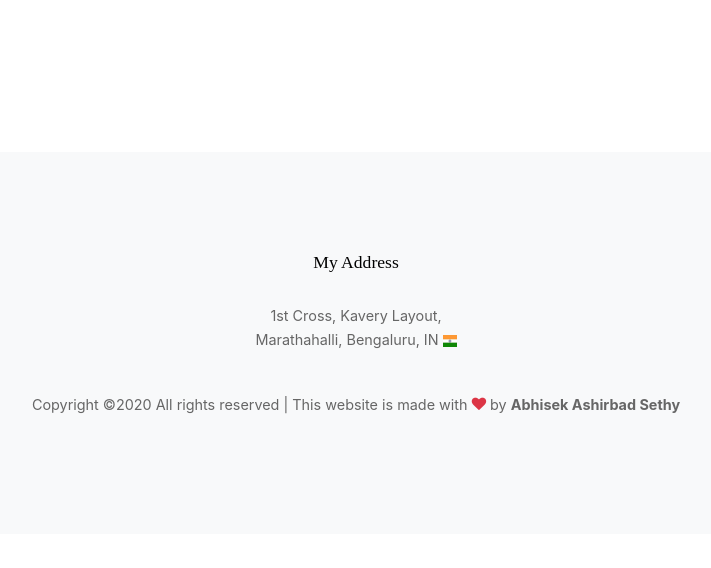
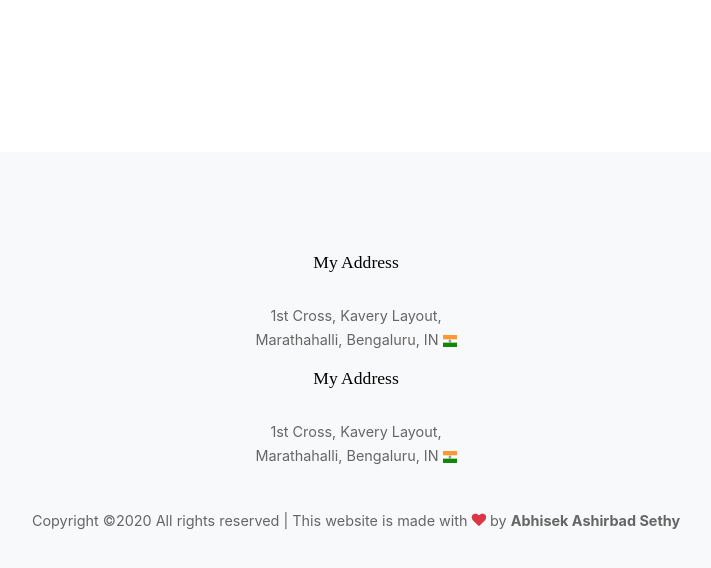
Before and after one commit to Abhisek-Ashirbad/Abhisek-Ashirbad.github.io, a plain HTML site: page index.html in a window 1280 px wide. Shown: the part 4234-4802 px from the top of the page, without its empty margins (284-995 px from the left). Before the commit the page ends 4768 px from the top, so only its background shows below. Drawn offline with Linux system fonts and the light colour scheme; files whose address does not match are found by name; a web font is replaced by a local one.

Commit message:
Update index.html

```diff
--- a/index.html
+++ b/index.html
@@ -351,6 +351,10 @@
             <h3 class="footer-title">My Address</h3>
             <p><span class="d-inline-block d-md-block">1st Cross, Kavery Layout,</span> Marathahalli, Bengaluru, IN  <img src="images/indiaflag12.png"></img></p>
           </div>
+	  <div class="col-12 text-center">
+            <h3 class="footer-title">My Address</h3>
+            <p><span class="d-inline-block d-md-block">1st Cross, Kavery Layout,</span> Marathahalli, Bengaluru, IN  <img src="images/indiaflag12.png"></img></p>
+          </div>
         </div>
 		<br/>
         <div class="row">
```
